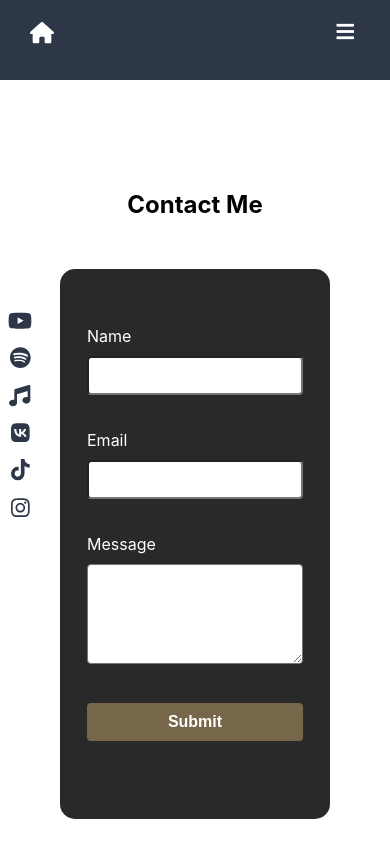
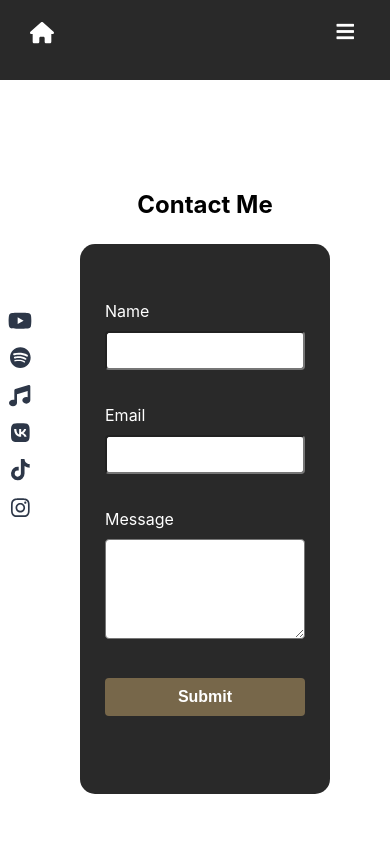
Before and after one commit to jandos0492/manamusic2, a React (Create React App) app in the folder frontend/: page /contact-me in a window 390 px wide. Shown: the top 858 px of the page. Built offline with nearby package versions, Linux system fonts and the light colour scheme.

Commit message:
Changed some styles in navbar and Contact commponents

```diff
--- a/frontend/src/components/Contact/Contact.css
+++ b/frontend/src/components/Contact/Contact.css
@@ -102,6 +102,14 @@ button:hover {
 }
 
 @media screen and (max-width: 500px) {
+  .contact-container {
+    margin-left: 20px;
+  }
+
+  h2 {
+    margin-bottom: 25px;
+  }
+
   .contact-form {
     padding: 0;
   }
--- a/frontend/src/components/Navbar/Navbar.css
+++ b/frontend/src/components/Navbar/Navbar.css
@@ -135,8 +135,7 @@ nav a {
 
   header {
     padding: 0 10px;
-    /* reduce the padding */
-    background-color: #2d3748;
+    background-color: #292929;
     position: sticky;
     top: 0;
     height: 80px;
```
